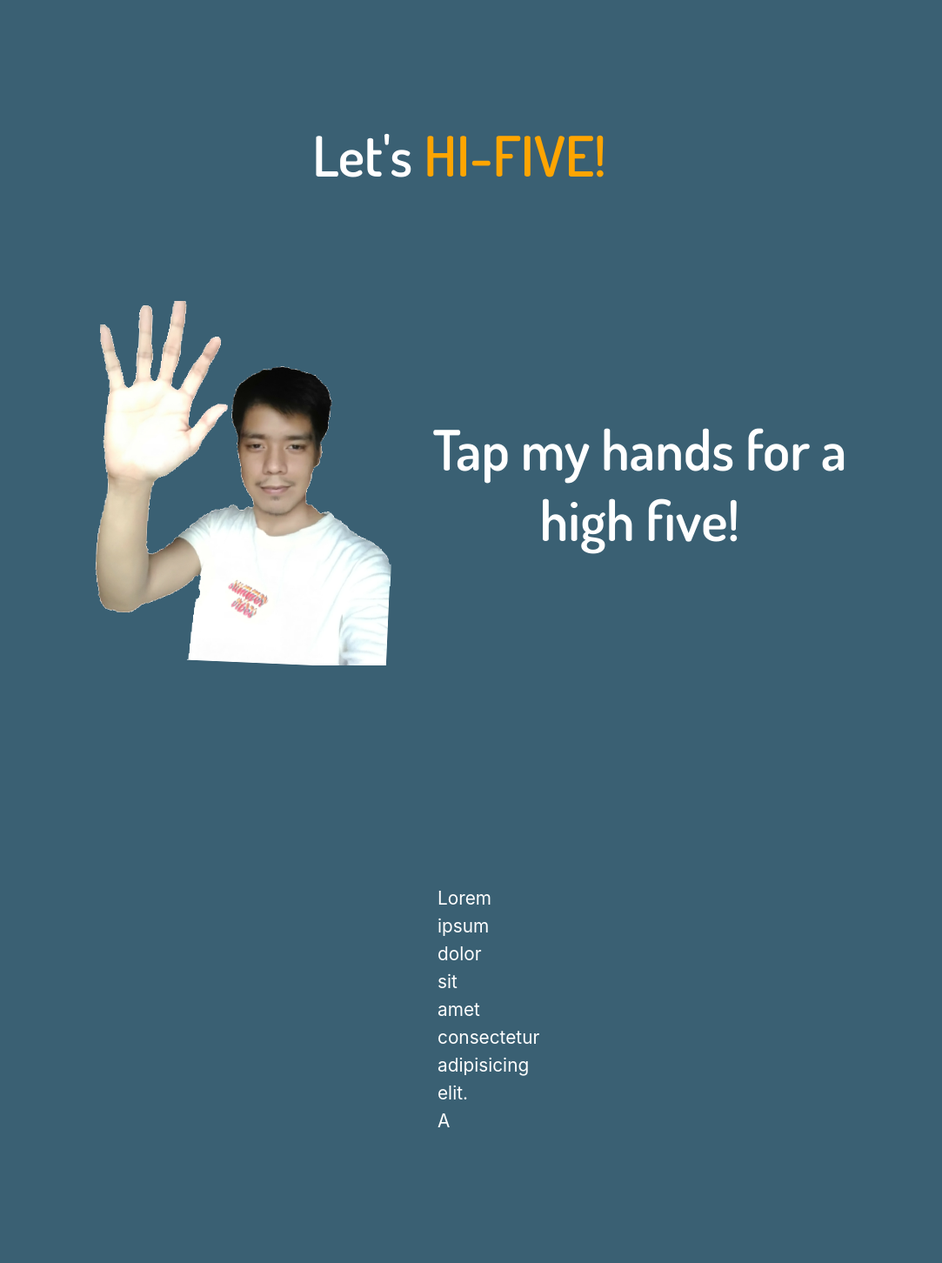
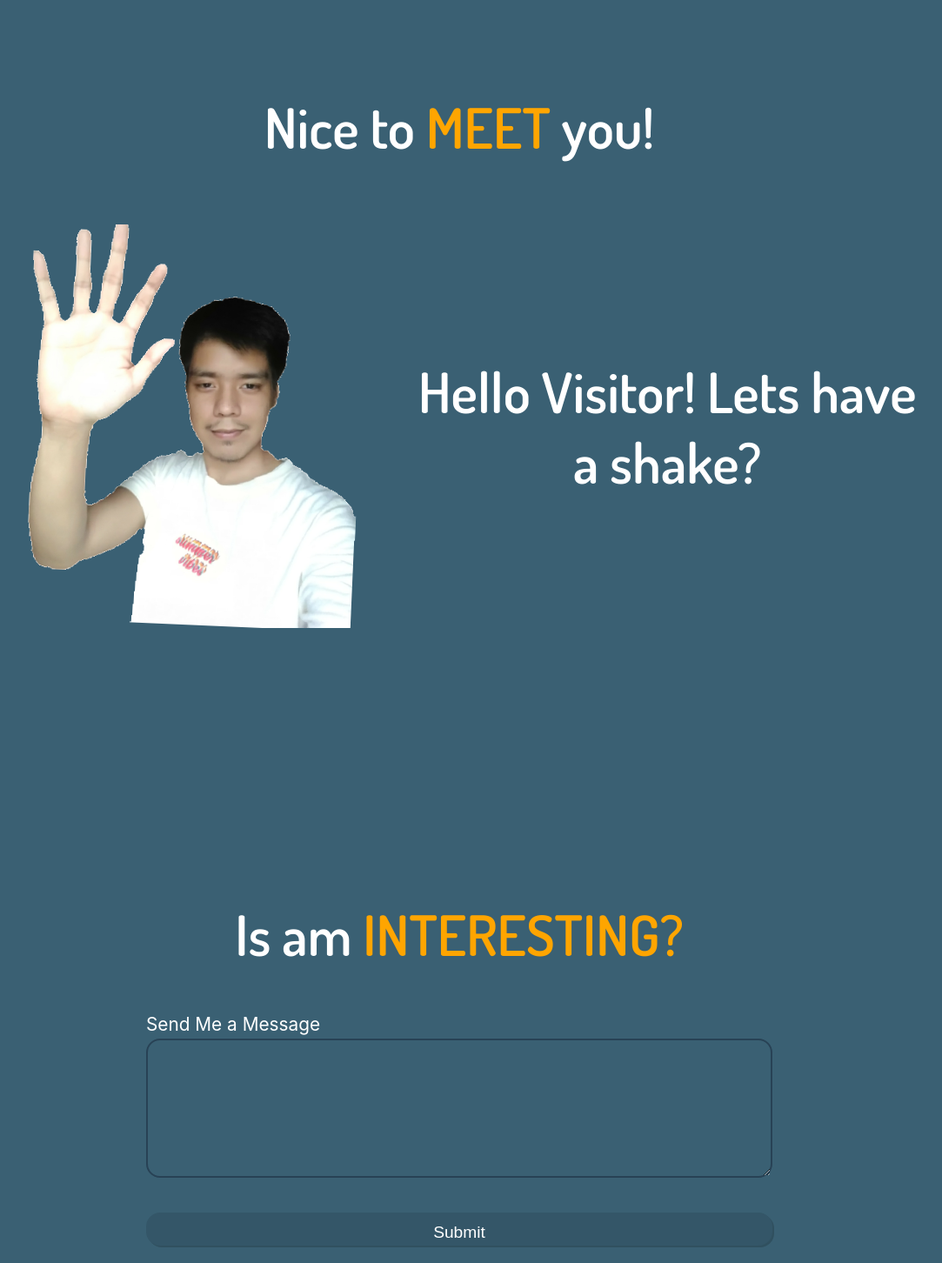
Before and after one commit to AngheloAmir/amir-portfolio-app, a React (Create React App) app: page /#/ in a window 1280 px wide. Shown: the part 2758-4210 px from the top of the page at 87% size, without its empty margins (112-1195 px from the left). Before the commit the page ends 4063 px from the top, so only its background shows below. Built offline with nearby package versions, Linux system fonts and the light colour scheme.

Commit message:
1.10 completed all sections

```diff
--- a/src/LayoutViews/HomeLayout.tsx
+++ b/src/LayoutViews/HomeLayout.tsx
@@ -21,6 +21,7 @@ import {
     HighFive,
     //LinedStyled,
     //ModalBox
+    Form
 } from '../UIElements';
 
 export default function HomeLayout( props :HomeLayoutInterface.propsReceive ) {
@@ -43,7 +44,7 @@ export default function HomeLayout( props :HomeLayoutInterface.propsReceive ) {
 
         <section id='projects'>
             <div className='content-container'>
-                <h1 className='projects-title'><span>Projects</span> that I Create</h1>
+                <h1 className='projects-title'><span>PROJECTS</span> that I Create</h1>
                 <div className='items'>
                     { props.projects.map((project :any, index :number) => {
                         return(
@@ -71,22 +72,36 @@ export default function HomeLayout( props :HomeLayoutInterface.propsReceive ) {
 
         <section id='HighFive'>
             <div className='content-container'>
-                <h1 className='title'>Let's <span>HI-FIVE!</span></h1>
+                <h1 className='title'>Nice to <span>MEET</span> you!</h1>
                 <HighFive
                     { ... props.introduceMe }
                 />
             </div>
         </section>
 
+        <section id='ContactForm'>
+            <div className='content-container'>
+                <h1 className='title'>Is am <span>INTERESTING?</span></h1>
+                <Form
+                    title='asda'
+                    text='asda'
+                />
+            </div>
+        </section>
 
-    <p style={{width: '50px', margin: 'auto', paddingTop: '5rem'}}>
-        Lorem ipsum dolor sit amet consectetur adipisicing elit. A
-    </p>
+        <footer>
+            this is a footer
+        </footer>
+
     </div>
     );
 }
 
 /*
+ <p style={{width: '50px', margin: 'auto', paddingTop: '5rem'}}>
+        Lorem ipsum dolor sit amet consectetur adipisicing elit. A
+    </p>
+
 <div id='projects'>
             <LinedStyled
                 text='Projects Highlight'
--- a/src/LayoutViews/layout/home.scss
+++ b/src/LayoutViews/layout/home.scss
@@ -114,18 +114,34 @@ $borderdesign-radius-mobile:  128px;
 
     #HighFive {
         min-height: 100vh;
+        margin-bottom: 2rem;
 
         .title {
-            margin: 5rem 0 2rem 0;
+            margin: 5rem 0 3rem 0;
             text-align: center;
 
             @include desktopscreen {
-                margin-bottom: 8rem;
-                margin-top:    10rem;
+                margin-top:    8rem;
             }
         }
     }
 
+    #ContactForm {
+        @include desktopscreen {
+            margin: auto;
+            max-width: 800px;
+        }
+
+        .title {
+            text-align: center;
+            margin-bottom: 2rem;
+
+            @include desktopscreen {
+                margin-bottom: 3rem;
+                margin-top:    8rem;
+            }
+        }
+    }
 }
 
 /*
--- /dev/null
+++ b/src/UIElements/Form/Form.tsx
@@ -0,0 +1,44 @@
+import './form.module.scss';
+import '../FancyButton/FancyButton.scss';
+import React from 'react';
+
+export interface FormProps {
+    title   :string;
+    text    :string;
+}
+
+export function Form(props :FormProps) {
+    const [text, setText] = React.useState('');
+
+    function handleSubmit() {
+        window.open('https://mail.google.com/mail/?view=cm&fs=1&to=angheloamir@gmail.com&su=Visitor&body=' + text);
+    }
+
+    return (
+        <form
+            onSubmit={(e :React.SyntheticEvent ) => {
+                e.preventDefault();
+                handleSubmit();
+            }}
+        >
+            <div>
+                <label >Send Me a Message </label>
+                <textarea
+                    value={text}
+                    onChange={ e => setText(e.target.value)} />
+            </div>
+            <button type="submit" id="PongDesignFancyButton">Submit</button>
+        </form>
+    );
+}
+
+/*
+    <div>
+        <label >Name </label>
+        <input type="text" name="text" />
+    </div>
+    <div>
+        <label >Email </label>
+        <input type="email" name="email" />
+    </div>
+*/
--- /dev/null
+++ b/src/UIElements/Form/form.module.scss
@@ -0,0 +1,37 @@
+/*
+*/
+
+@import '../theme';
+@import '../_lib/mixings';
+
+form {
+    //border: 1px solid red;
+
+    div {
+        //border: 1px solid blue;
+        margin-bottom: 1rem;
+
+        label {
+            padding-bottom: 0.5rem;
+        }
+
+        input {
+            background-color: transparent;
+            border: 2px solid #284255;
+            border-radius: 1rem;
+            width: 100%;
+        }
+
+        textarea {
+            background-color: transparent;
+            border: 2px solid #284255;
+            border-radius: 1rem;
+            width: 100%;
+            min-height: 10rem;
+        }
+    }
+
+    button {
+        width: 100%;
+    }
+}
--- a/src/UIElements/HighFive/HighFive.scss
+++ b/src/UIElements/HighFive/HighFive.scss
@@ -1,59 +1,77 @@
+/*
+*/
+
+@import '../theme';
+@import '../_lib/mixings';
+
 #highfive {
-    //border: 1px solid blue;
     height: 100%;
-
-    width: 80%;
+    width: 100%;
     margin: auto;
 
     .slide1 {
-       // border: 1px solid red;
-
-        display: flex;
-        min-height: 100%;
-        text-align: center;
+        margin-top: 1rem;
 
         .image-state {
-            //border: 1px solid red;
-            width: 45%;
-
+            margin: auto;
+            max-width: 460px;
+            width: 90%;
             overflow-x: hidden;
             overflow-y: hidden;
 
             img {
                 animation: wiggle 3s infinite;
+                cursor: pointer;
                 object-fit: contain;
                 width:  100%;
             }
+            .text-state {
+                text-align: center;
+            }
         }
 
+        @include desktopscreen {
+            display: flex;
+            min-height: 100%;
+            padding: 1.5rem;
+            text-align: center;
+
+            .image-state {
+                width: 45%;
+            }
             .text-state {
-            //align-self: center;
                 margin: auto;
-            //text-align: center;
                 width: 55%;
-
-
-            //border: 1px solid red;
             }
         }
+    }
+    /*End of SLIDE 1*/
 
     .transmission-state {
         padding-top: 15%;
         animation: fadeoutDelayed 3s;
+        .text-state {
+            h1 {
+                text-align: center;
             }
+        }
+    }
+    /*End of SLIDE 2*/
 
     .aboutme {
-       // border: 1px solid red;
-
         display: flex;
         min-height: 100%;
         text-align: center;
 
         .aboutme-image {
+            display: none;
+            margin-top: 2rem;
+
+            @include desktopscreen {
                 animation: fromleftToRight 1.5s;
-            //border: 1px solid red;
+                display: block;
+                margin-top: 0;
                 width: 45%;
-
                 overflow-x: hidden;
                 overflow-y: hidden;
 
@@ -62,16 +80,20 @@
                     width: 100%;
                 }
             }
+        }
 
         .text-state {
+            animation: fromleftToRight 1.5s;
+            margin: auto;
+            padding-top: 2rem;
+            width: 90%;
+
+            @include desktopscreen {
                 animation: fadein 2s;
+                margin: auto;
+                width: 55%;
+            }
 
-            //align-self: center;
-            margin: auto;
-            //text-align: center;
-            width: 55%;
-
-            //border: 1px solid red;
             p {
                 font-size: 1.6rem !important;
                 line-height: 2.5rem;
--- a/src/UIElements/index.ts
+++ b/src/UIElements/index.ts
@@ -19,3 +19,4 @@ export { ModalBox } from './ModalBox/ModalBox';
 export { GridImageAccordion } from './GridImageAccordion/GridImageAccordion';
 export { Carousel } from './Carousel/Carousel';
 export { HighFive } from './HighFive/HighFive';
+export { Form } from './Form/Form';
--- a/src/_database/portfolio.json
+++ b/src/_database/portfolio.json
@@ -66,15 +66,15 @@
     "introsection": {
         "intro": {
             "image": "./assets/me_wave.png",
-            "text": "Tap my hands for a high five!"
+            "text": "Hello Visitor! Lets have a shake?"
         },
         "transistion": {
-            "text": "Wow! Great!",
+            "text": "Thanks! Let me introduce myself.",
             "duration": "5"
         },
         "aboutme": {
             "image": "./assets/me_stand.png",
-            "text": "\"Passionate programmer and pursuing a career in web development, especially in React JS and React Native. As he found love in this framework; they were fun and challenging to do. Besides, can do design and IT related stuff. Being a fast learner and performing many trials and errors is the key to complete any programming task\"."
+            "text": "My name is Anghelo Amir, and I am a junior web developer. I graduated from STI College with a degree in BS IT. I found love in web development with ReactJS because it is fun and challenging to do. Being a fast learner and performing many trials and errors is the key to completing any programming task."
         }
     },
 
--- a/src/index.scss
+++ b/src/index.scss
@@ -65,12 +65,23 @@ h3 {
   margin-bottom: 1rem;
 }
 
-p {
+p, label {
   font-size: 1.3rem;
   color: white;
   line-height: 2rem;
 }
 
+input, textarea {
+  font-size: 1.3rem;
+  padding: 0.5rem 1rem;
+
+  border: 0;
+
+  &:active {
+    border: 1px solid red;
+  }
+}
+
 img {
   object-fit: contain;
 }
```
Lines whose indentation alone changed are shown as unchanged.
